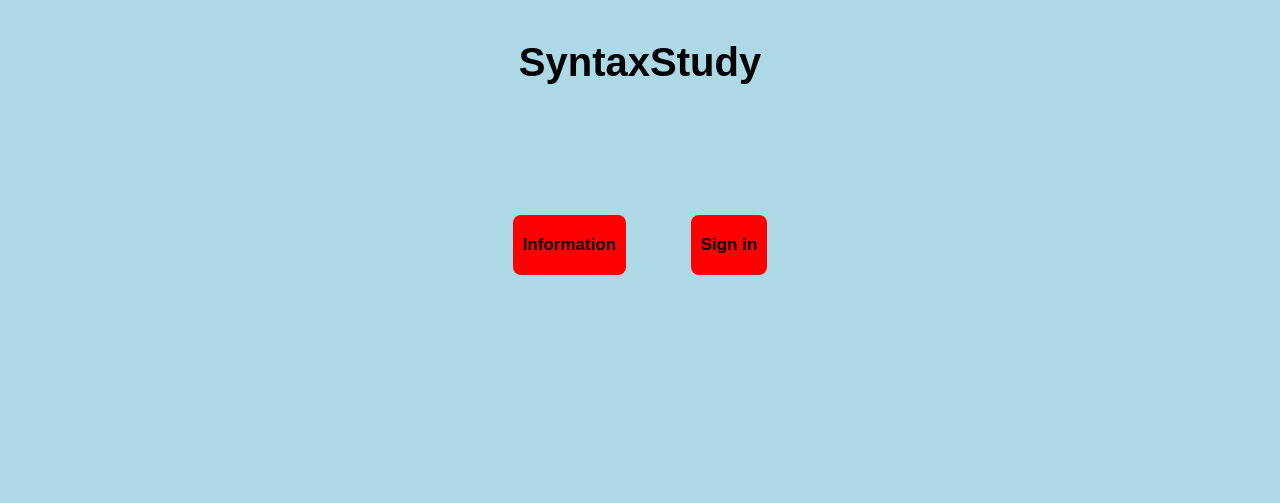
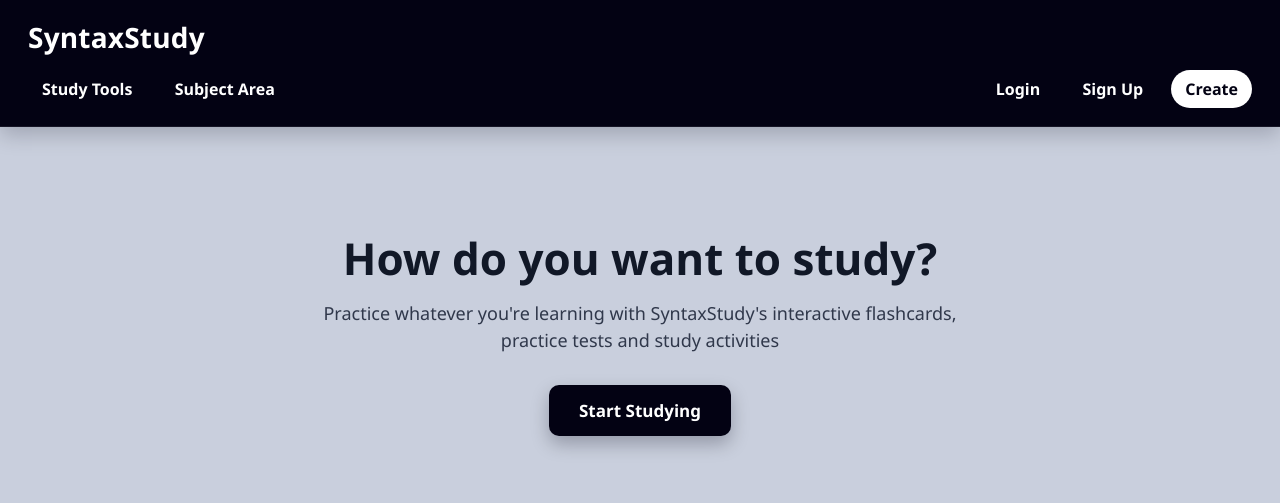
Before and after one commit to MckenzieConnor-Williams/GroupProject, a website: page index.html in a window 1280 px wide. Drawn offline with Linux system fonts and the light colour scheme.

Commit message:
homepage

```diff
--- a/homepage.css
+++ b/homepage.css
@@ -1,38 +1,174 @@
-body {
-    font-family: Arial, sans-serif;
-    background-color: lightblue;
-    text-align: center;
+body
+{
+    margin: 0;
+    font-family: "Segoe UI", Tahoma, Geneva, Verdana, sans-serif;
+    background-color: #c9cfdd;
+    color: #111827;
+}
+
+header {
+    background-color: #030213;
+    padding: 18px 28px;
+    color: white;
+    border-bottom: 1px solid rgba(255, 255, 255, 0.08);
+    box-shadow: 0 8px 20px rgba(3, 2, 19, 0.2);
 }
 
 .title {
-    margin-top: 40px;
-    font-size: 40px;
-    color: black;
+    margin: 0;
+    font-size: 28px;
+    font-weight: bold;
+    letter-spacing: 0.2px;
 }
 
-.homeclass {
-    margin-top: 100px;
+/* Navigation */
+
+.navbar
+{
+    display: flex;
+    justify-content: space-between;
+    align-items: center;
+    margin-top: 14px;
+    gap: 14px;
+    flex-wrap: wrap;
 }
 
-/* Button style */
-.button {
-    display: inline-block;
-    padding: 20px 10px;
-    margin: 30px;
-    transition: all 0.3s ease;
-    background-color: red;
-    color: rgb(4, 0, 0);
-    text-decoration: solid;
-    font-size: 17px;
+/* style all links */
+.nav-left a, .nav-right a
+{
+    display: inline-flex;
+    align-items: center;
+    justify-content: center;
+    margin-right: 10px;
+    padding: 8px 14px;
+    border-radius: 999px;
+    color: white;
+    text-decoration: none;
     font-weight: bold;
-    border-radius: 8px;
+    transition: background-color 0.2s ease, transform 0.2s ease, color 0.2s ease;
 }
 
-.button:hover {
-    background-color: darkred;
-    transform: scale(1.10);
+.nav-left a:last-child, .nav-right a:last-child
+{
+    margin-right: 0;
 }
 
-.button:active {
-    transform: scale(0.90);
+.nav-left a:hover, .nav-right a:hover
+{
+    color: #c9cfdd;
+    background-color: rgba(255, 255, 255, 0.1);
+    transform: translateY(-1px);
+    text-decoration: none;
 }
+
+.create
+{
+    background-color: #ffffff;
+    color: #030213 !important;
+    font-weight: 700;
+}
+
+.create:hover
+{
+    background-color: #e7e9ef !important;
+    color: #030213 !important;
+}
+
+.hero
+{
+    text-align: center;
+    padding: 64px 24px;
+    max-width: 820px;
+    margin: 0 auto;
+}
+
+.hero h2
+{
+    margin-bottom: 12px;
+    font-size: clamp(28px, 4vw, 44px);
+}
+
+.hero p
+{
+    margin: 0 auto 30px;
+    max-width: 650px;
+    color: #30384b;
+    font-size: 18px;
+    line-height: 1.55;
+}
+
+.start-btn
+{
+    padding: 14px 30px;
+    font-size: 17px;
+    font-weight: 700;
+    font-family: "Segoe UI", Tahoma, Geneva, Verdana, sans-serif;
+    background-color: #030213;
+    color: white;
+    border: none;
+    border-radius: 10px;
+    box-shadow: 0 8px 18px rgba(3, 2, 19, 0.26);
+    cursor: pointer;
+    transition: transform 0.2s ease, box-shadow 0.2s ease, background-color 0.2s ease;
+}
+
+.start-btn:hover
+{
+    background-color: #0b0c1d;
+    transform: translateY(-2px);
+    box-shadow: 0 12px 24px rgba(3, 2, 19, 0.32);
+}
+
+.start-btn:active
+{
+    transform: translateY(0);
+    box-shadow: 0 6px 12px rgba(3, 2, 19, 0.24);
+}
+
+.start-btn:focus-visible
+{
+    outline: 3px solid rgba(3, 2, 19, 0.35);
+    outline-offset: 3px;
+}
+
+@media (max-width: 700px)
+{
+    header
+    {
+        padding: 16px;
+    }
+
+    .title
+    {
+        font-size: 24px;
+    }
+
+    .navbar
+    {
+        margin-top: 12px;
+    }
+
+    .nav-left, .nav-right
+    {
+        display: flex;
+        flex-wrap: wrap;
+        gap: 8px;
+    }
+
+    .nav-left a, .nav-right a
+    {
+        margin-right: 0;
+        font-size: 14px;
+        padding: 8px 12px;
+    }
+
+    .hero
+    {
+        padding-top: 48px;
+    }
+
+    .hero p
+    {
+        font-size: 16px;
+    }
+}
--- a/index.html
+++ b/index.html
@@ -3,17 +3,39 @@
     <head>
         <title>HomePage</title>
         <meta charset="UTF-8">
-    <meta name="SyntaxStudy" content="width=device-width, initial-scale=1.0">
+        <meta name="viewport" content="width=device-width, initial-scale=1.0">
+
+        <!-- Main CSS -->
+        <link rel="stylesheet" href="Style.css">
+        <!-- Page Specific CSS -->
         <link rel="stylesheet" href="homepage.css">
     </head>
 
     <body>
-    <h1 class="title">SyntaxStudy</h1>
+    <header>
+        <!-- Header -->
+        <h1 class ="title">SyntaxStudy</h1>
 
-    <nav class="homeclass">
-        <a href="#" class="button">Information</a>
-        <a href="#" class="button">Sign in </a>
+    <nav class = "navbar">
+        <div class = "nav-left">
+            <a href="#" class="study-tools">Study Tools</a>
+            <a href="#" class="subject-area">Subject Area</a>
+        </div>
+
+        <div class ="nav-right">
+            <a href="#" class="login">Login</a>
+            <a href="#" class="signup">Sign Up</a>
+            <a href="#" class="create">Create</a>
+        </div>
     </nav>
+    </header>
 
+    <main>
+        <section class="hero">
+            <h2>How do you want to study?</h2>
+            <p>Practice whatever you're learning with SyntaxStudy's interactive flashcards, practice tests and study activities</p>
+            <button class="start-btn">Start Studying</button>
+        </section>
+    </main>
 </body>
 </html>
```
Also changed, not shown: login.html (+2 -0 lines). Lines whose indentation alone changed are shown as unchanged.
